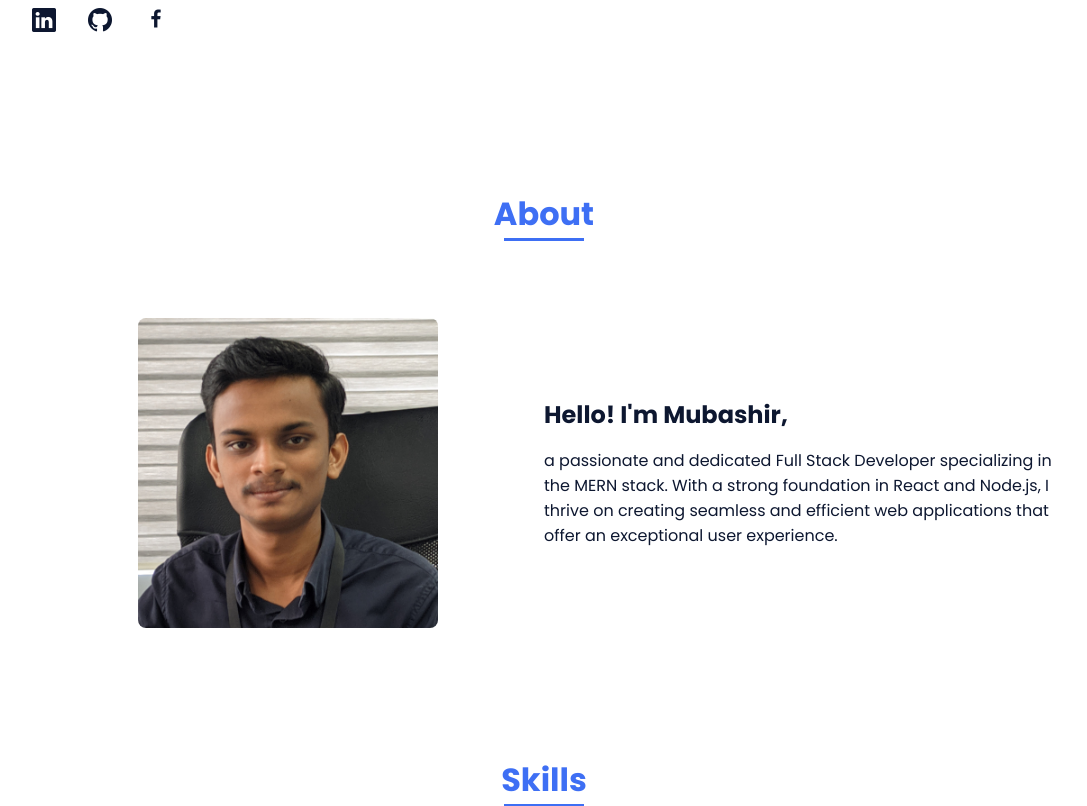
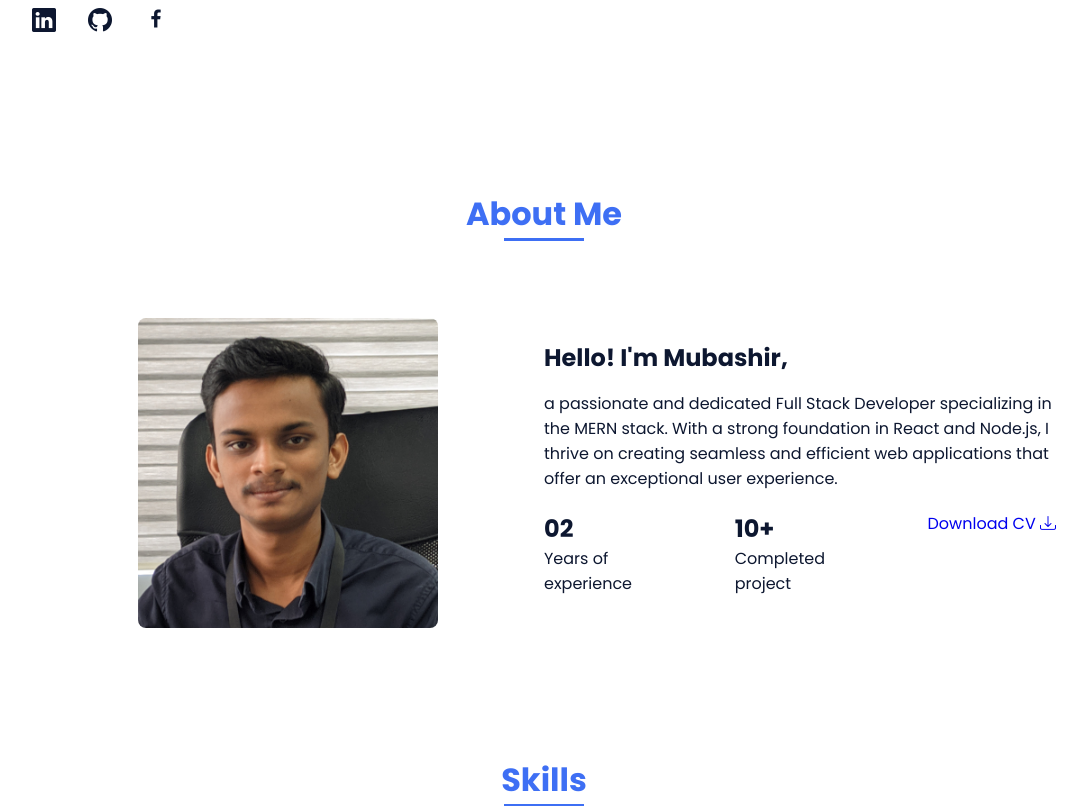
Before and after one commit to Mubashir15700/Personal-Portfolio, a plain HTML site: page index.html in a window 1280 px wide. Shown: the part 485-1291 px from the top of the page, without its empty margins (96-1183 px from the left). Drawn offline with nearby package versions, Linux system fonts and the light colour scheme.

Commit message:
feat: add years of experience, number of projects done, and view and download cv options in about section

```diff
--- a/assets/css/styles.css
+++ b/assets/css/styles.css
@@ -265,6 +265,19 @@ img {
   border-radius: .5rem;
 }
 
+.experience {
+  margin-top: 10px;
+}
+
+.experience-list {
+  display: flex;
+  flex-direction: column;
+}
+
+.experience-list li {
+  margin: 10px 0;
+}
+
 /* ===== SKILLS =====*/
 .skills__container {
   row-gap: 2rem;
@@ -503,6 +516,11 @@ img {
     width: 300px;
   }
 
+  .experience-list {
+    flex-direction: row;
+    justify-content: space-between;
+  }
+
   .skills__container {
     grid-template-columns: repeat(2, 1fr);
     column-gap: 2rem;
--- a/index.html
+++ b/index.html
@@ -87,8 +87,8 @@
         </section>
 
         <!--===== ABOUT =====-->
-        <section class="about section " id="about">
-            <h2 class="section-title">About</h2>
+        <section id="about" class="about section">
+            <h2 class="section-title">About Me</h2>
             <div class="about__container bd-grid">
                 <div class="about__img">
                     <img src="assets/img/Profile.WebP" height="" width="" alt="">
@@ -100,8 +100,26 @@
                         With a strong foundation in React and Node.js, I thrive on creating seamless
                         and efficient web applications that offer an exceptional user experience.
                     </p>
+                    <div class="experience">
+                        <ul class="experience-list">
+                            <li>
+                                <h1 class="no">02</h1>
+                                <p class="discription">Years of <br> experience</p>
+                            </li>
+                            <li>
+                                <h1 class="no">10+</h1>
+                                <p class="discription">Completed <br> project</p>
+                            </li>
+                            <li>
+                                <a href="https://drive.google.com/uc?export=download&id=1T06Sm7dphYMswVR0JnjlvJkvHvevLxPO" download class="cv-button">
+                                    <span class="cv-btn-txt">Download CV <i class="bi bi-download down-icon"></i></span>
+                                </a>
+                            </li>
+                        </ul>
+                    </div>
                 </div>
             </div>
+
         </section>
 
         <!--===== SKILLS =====-->
```
